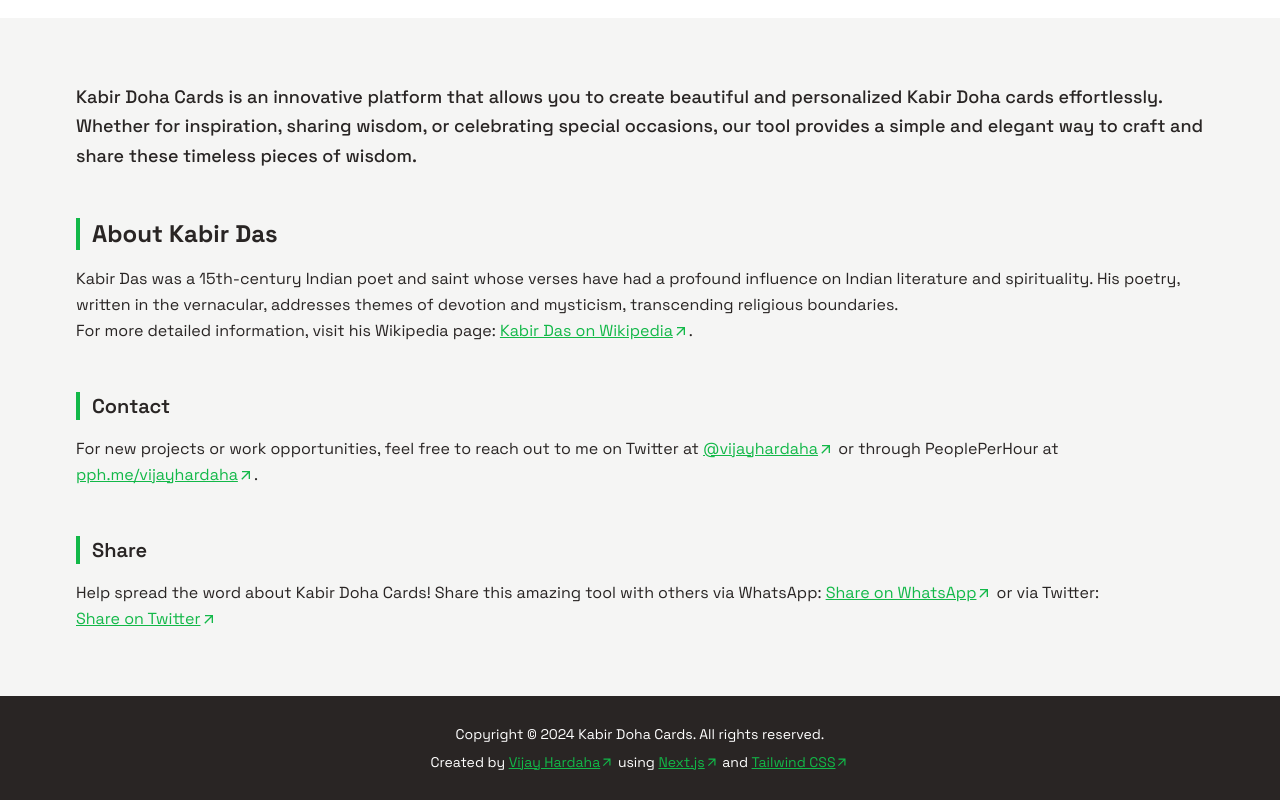
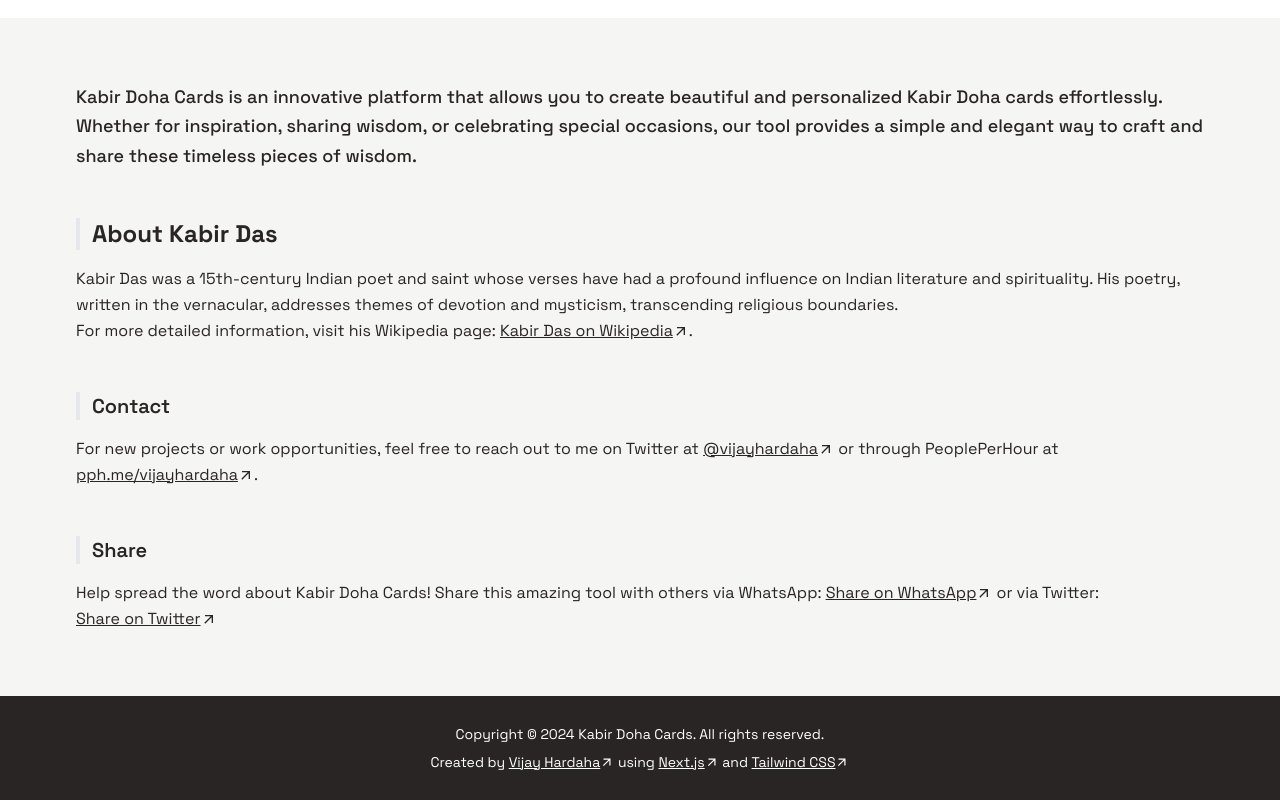
Before and after one commit to vijayhardaha/kabir-doha-cards, a Next.js app: page / in a window 1280 px wide. Shown: the part 896-1696 px from the top of the page. Built offline with nearby package versions, Linux system fonts and the light colour scheme; no server answers.

Commit message:
refactor: update footer component styles for improved consistency

```diff
--- a/src/components/Footer.js
+++ b/src/components/Footer.js
@@ -16,13 +16,13 @@ const Footer = () => (
     {/* Top section with light stone background */}
     <div className="bg-stone-100 py-16 text-stone-800">
       <div className="container mx-auto">
-        <p className="mb-12 text-lg font-medium leading-relaxed">
+        <p className="mb-12 text-lg leading-relaxed font-medium">
           Kabir Doha Cards is an innovative platform that allows you to create beautiful and personalized Kabir Doha
           cards effortlessly. Whether for inspiration, sharing wisdom, or celebrating special occasions, our tool
           provides a simple and elegant way to craft and share these timeless pieces of wisdom.
         </p>
 
-        <h2 className="mb-4 border-l-4 border-primary pl-3 text-2xl font-bold" id="about-kabir-das">
+        <h2 className="border-primary-600 mb-4 border-l-4 pl-3 text-2xl font-bold" id="about-kabir-das">
           About Kabir Das
         </h2>
         <p className="mb-12 leading-relaxed">
@@ -35,7 +35,7 @@ const Footer = () => (
             href="https://en.wikipedia.org/wiki/Kabir"
             target="_blank"
             rel="noopener noreferrer"
-            className="inline-flex items-center text-primary underline"
+            className="text-primary-600 inline-flex items-center underline"
             aria-label="Kabir Das on Wikipedia"
           >
             Kabir Das on Wikipedia
@@ -44,7 +44,7 @@ const Footer = () => (
           .
         </p>
 
-        <h3 className="mb-4 border-l-4 border-primary pl-3 text-xl font-semibold" id="contact">
+        <h3 className="border-primary-600 mb-4 border-l-4 pl-3 text-xl font-semibold" id="contact">
           Contact
         </h3>
         <p className="mb-12 leading-relaxed">
@@ -53,7 +53,7 @@ const Footer = () => (
             href="https://twitter.com/vijayhardaha"
             target="_blank"
             rel="noopener noreferrer"
-            className="inline-flex items-center text-primary underline"
+            className="text-primary-600 inline-flex items-center underline"
             aria-label="Twitter profile of @vijayhardaha"
           >
             @vijayhardaha
@@ -64,7 +64,7 @@ const Footer = () => (
             href="https://pph.me/vijayhardaha"
             target="_blank"
             rel="noopener noreferrer"
-            className="inline-flex items-center text-primary underline"
+            className="text-primary-600 inline-flex items-center underline"
             aria-label="PeoplePerHour profile of vijayhardaha"
           >
             pph.me/vijayhardaha
@@ -73,7 +73,7 @@ const Footer = () => (
           .
         </p>
 
-        <h3 className="mb-4 border-l-4 border-primary pl-3 text-xl font-semibold" id="share">
+        <h3 className="border-primary-600 mb-4 border-l-4 pl-3 text-xl font-semibold" id="share">
           Share
         </h3>
         <p className="leading-relaxed">
@@ -82,7 +82,7 @@ const Footer = () => (
             href={getShareUrl()}
             target="_blank"
             rel="noopener noreferrer"
-            className="inline-flex items-center text-primary underline"
+            className="text-primary-600 inline-flex items-center underline"
             aria-label="Share on WhatsApp"
           >
             Share on WhatsApp
@@ -93,7 +93,7 @@ const Footer = () => (
             href={getShareUrl("x")}
             target="_blank"
             rel="noopener noreferrer"
-            className="inline-flex items-center text-primary underline"
+            className="text-primary-600 inline-flex items-center underline"
             aria-label="Share on Twitter"
           >
             Share on Twitter
@@ -114,7 +114,7 @@ const Footer = () => (
             href="https://twitter.com/vijayhardaha"
             target="_blank"
             rel="noopener noreferrer"
-            className="inline-flex items-center text-primary underline"
+            className="text-primary-600 inline-flex items-center underline"
           >
             Vijay Hardaha
             <MdArrowOutward aria-hidden="true" />
@@ -124,7 +124,7 @@ const Footer = () => (
             href="https://nextjs.org/"
             target="_blank"
             rel="noopener noreferrer"
-            className="inline-flex items-center text-primary underline"
+            className="text-primary-600 inline-flex items-center underline"
           >
             Next.js
             <MdArrowOutward aria-hidden="true" />
@@ -134,7 +134,7 @@ const Footer = () => (
             href="https://tailwindcss.com/"
             target="_blank"
             rel="noopener noreferrer"
-            className="inline-flex items-center text-primary underline"
+            className="text-primary-600 inline-flex items-center underline"
           >
             Tailwind CSS
             <MdArrowOutward aria-hidden="true" />
```
